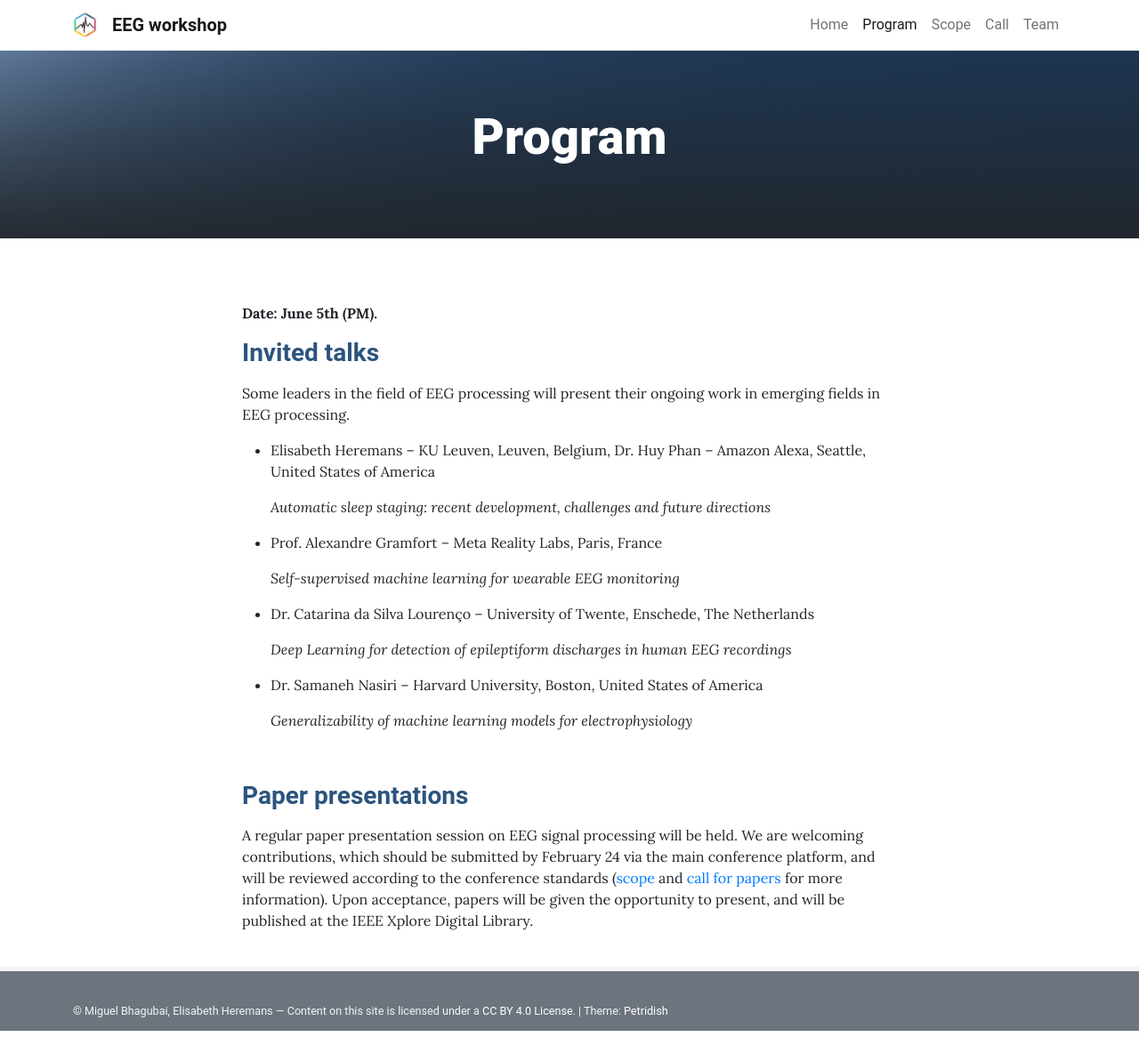
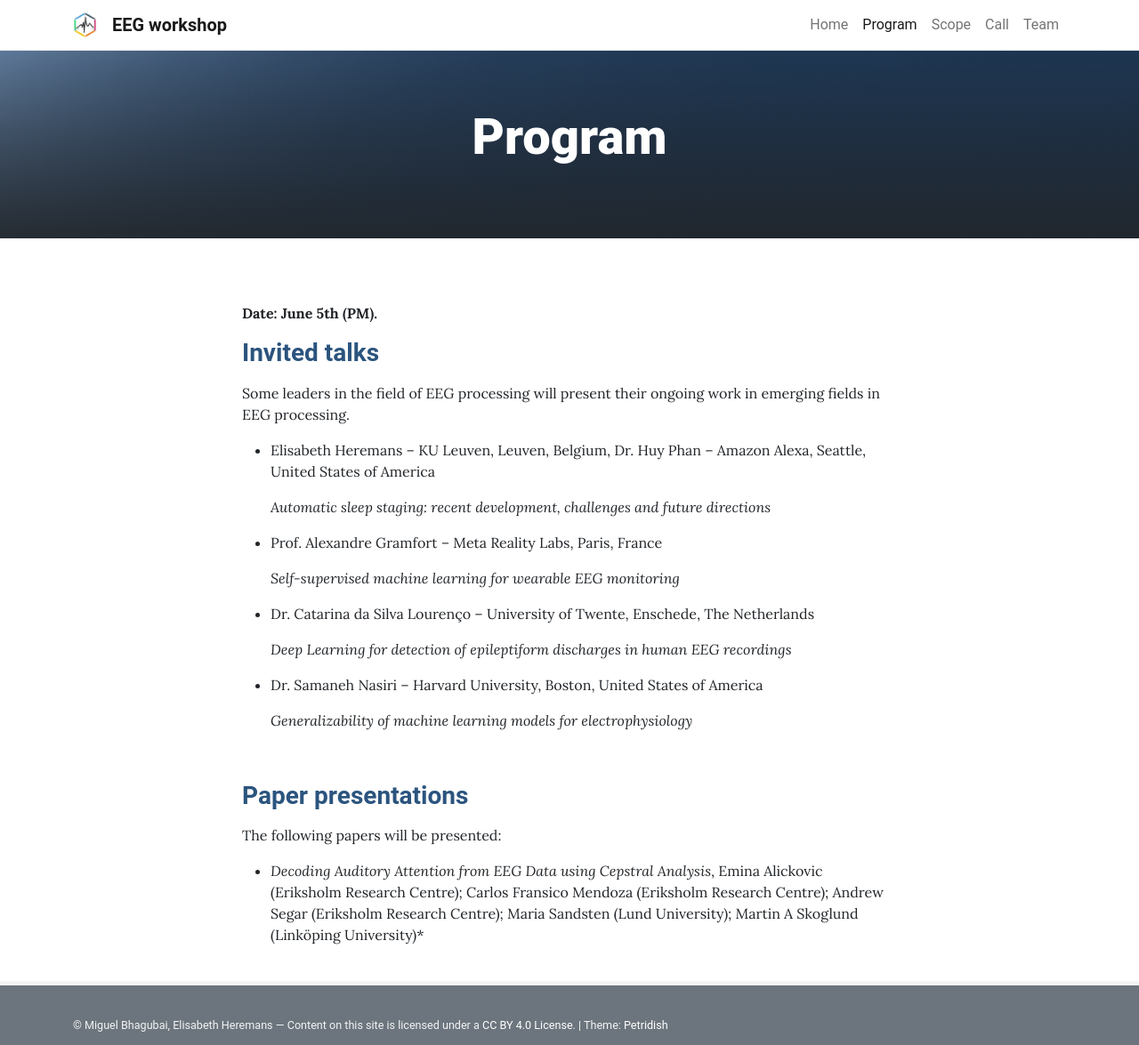
Before and after one commit to biomedepi/eegworkshop, a Jekyll site: the page built from pages/program.md, in a window 1280 px wide. Shown: the whole page at 89% size. Built offline with Jekyll 4.4.1, drawn with Linux system fonts in a browser that asks for light colours.

Commit message:
Update program.md

```diff
--- a/pages/program.md
+++ b/pages/program.md
@@ -30,7 +30,9 @@ Some leaders in the field of EEG processing will present their ongoing work in e
 
 ### **<span style="color:#2B547E">Paper presentations</span>**
 
-A regular paper presentation session on EEG signal processing will be held. We are welcoming contributions, which should be submitted by February 24 via the main conference platform, and will be reviewed according to the conference standards ([scope]({{ '/scope/' | relative_url }}) and [call for papers]({{ '/call/' | relative_url }}) for more information). Upon acceptance, papers will be given the opportunity to present, and will be published at the IEEE Xplore Digital Library.
+[//]: # A regular paper presentation session on EEG signal processing will be held. We are welcoming contributions, which should be submitted by February 24 via the main conference platform, and will be reviewed according to the conference standards ([scope]({{ '/scope/' | relative_url }}) and [call for papers]({{ '/call/' | relative_url }}) for more information). Upon acceptance, papers will be given the opportunity to present, and will be published at the IEEE Xplore Digital Library.
+The following papers will be presented:
+- *Decoding Auditory Attention from EEG Data using Cepstral Analysis*, Emina Alickovic (Eriksholm Research Centre); Carlos Fransico Mendoza (Eriksholm Research Centre); Andrew Segar (Eriksholm Research Centre); Maria Sandsten (Lund University); Martin A Skoglund (Linköping University)*
 
 
 [//]: # &nbsp;
```
